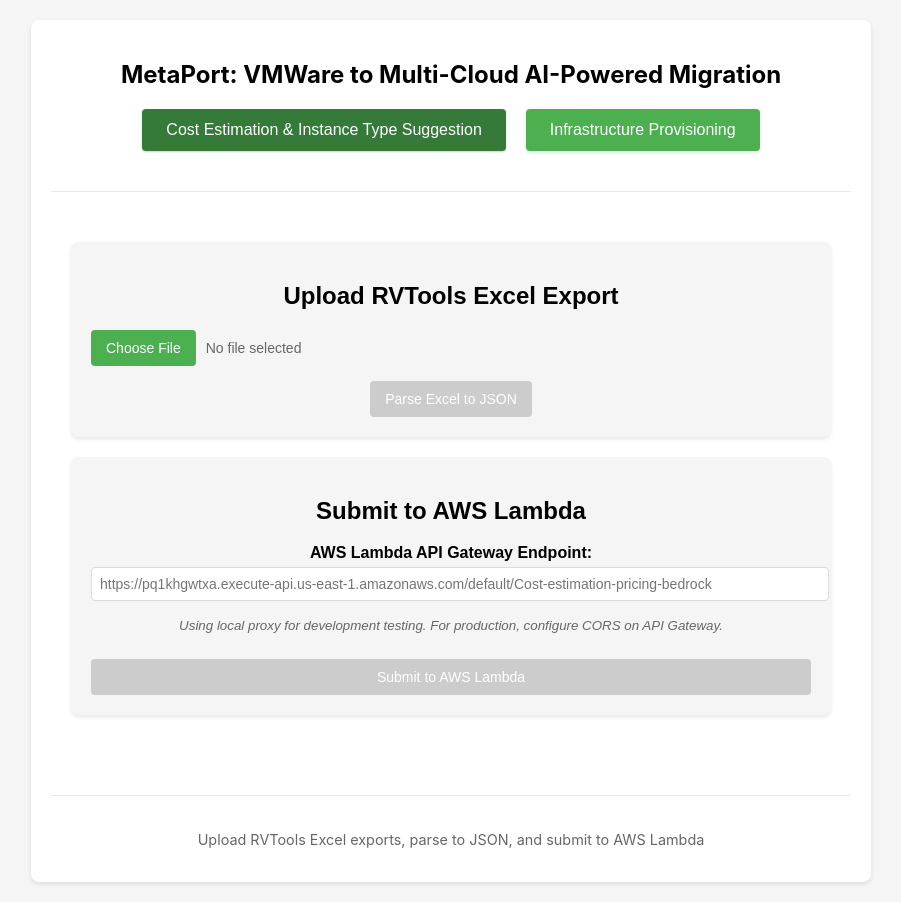
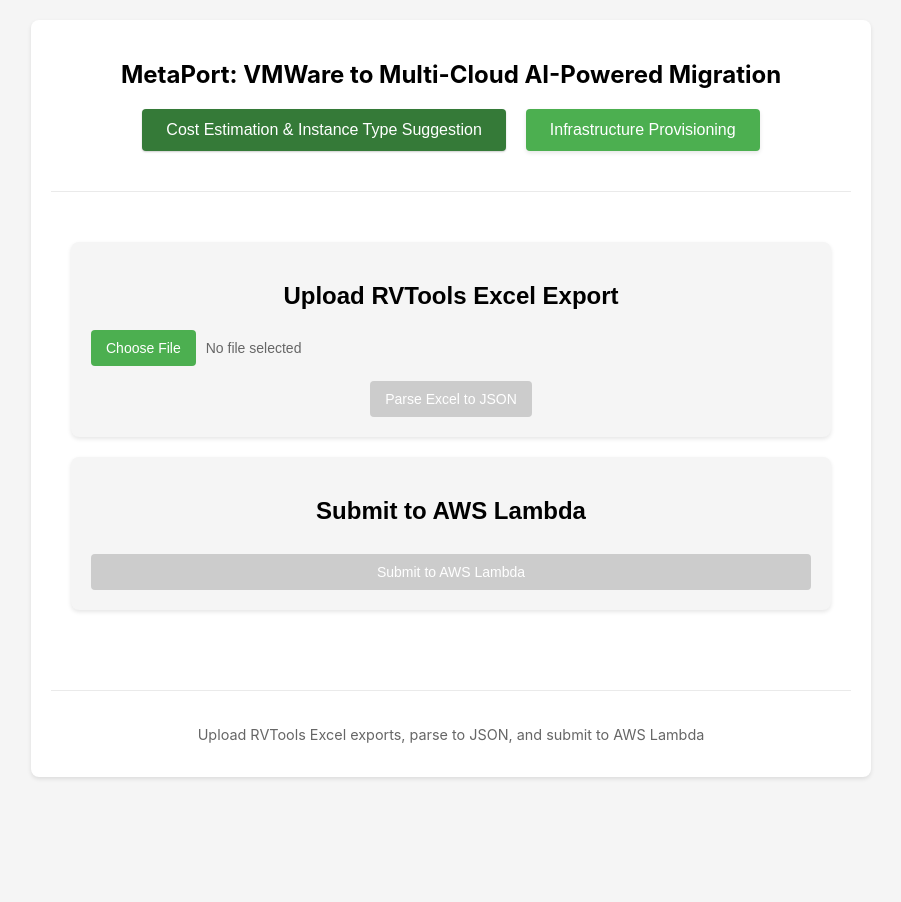
Before and after one commit to PrateekGowda/hackathon_reactjs_ui, a React (Create React App) app: page / in a window 1280 px wide. Shown: the whole page, without its empty margins (189-1090 px from the left). After the commit the page ends 800 px from the top, so only its background shows below. Built offline with nearby package versions, Linux system fonts and the light colour scheme.

Commit message:
removed api url input

```diff
--- a/src/components/RVToolsParser.js
+++ b/src/components/RVToolsParser.js
@@ -114,10 +114,10 @@
       return;
     }
 
-    if (!lambdaUrl) {
-      setError('Please enter the AWS Lambda function URL');
-      return;
-    }
+    // if (!lambdaUrl) {
+    //   setError('Please enter the AWS Lambda function URL');
+    //   return;
+    // }
 
     setIsLoading(true);
     setError('');
@@ -125,7 +125,8 @@
 
     try {
       // Use the full Lambda URL instead of just the path
-      const path = lambdaUrl;
+      // const path = lambdaUrl;
+      const path = "https://oizh1vz6i4.execute-api.us-east-1.amazonaws.com/default/test-Cost-estimation-pricing-bedrock";
 
       // Process all VMs at once in a single request
       const response = await axios.post(path, { prompts: jsonData.prompts }, {
@@ -213,7 +214,7 @@
 
       <div className="submit-section">
         <h2>Submit to AWS Lambda</h2>
-        <div className="input-group">
+        {/* <div className="input-group">
           <label htmlFor="lambda-url">AWS Lambda API Gateway Endpoint:</label>
           <input
             type="text"
@@ -223,10 +224,7 @@
             placeholder="https://pq1khgwtxa.execute-api.us-east-1.amazonaws.com/default/Cost-estimation-pricing-bedrock"
             className="text-input"
           />
-        </div>
-        <div className="note">
-          <small>Using local proxy for development testing. For production, configure CORS on API Gateway.</small>
-        </div>
+        </div> */}
         <button
           onClick={submitToLambda}
           disabled={!jsonData || !lambdaUrl || isLoading}
```
